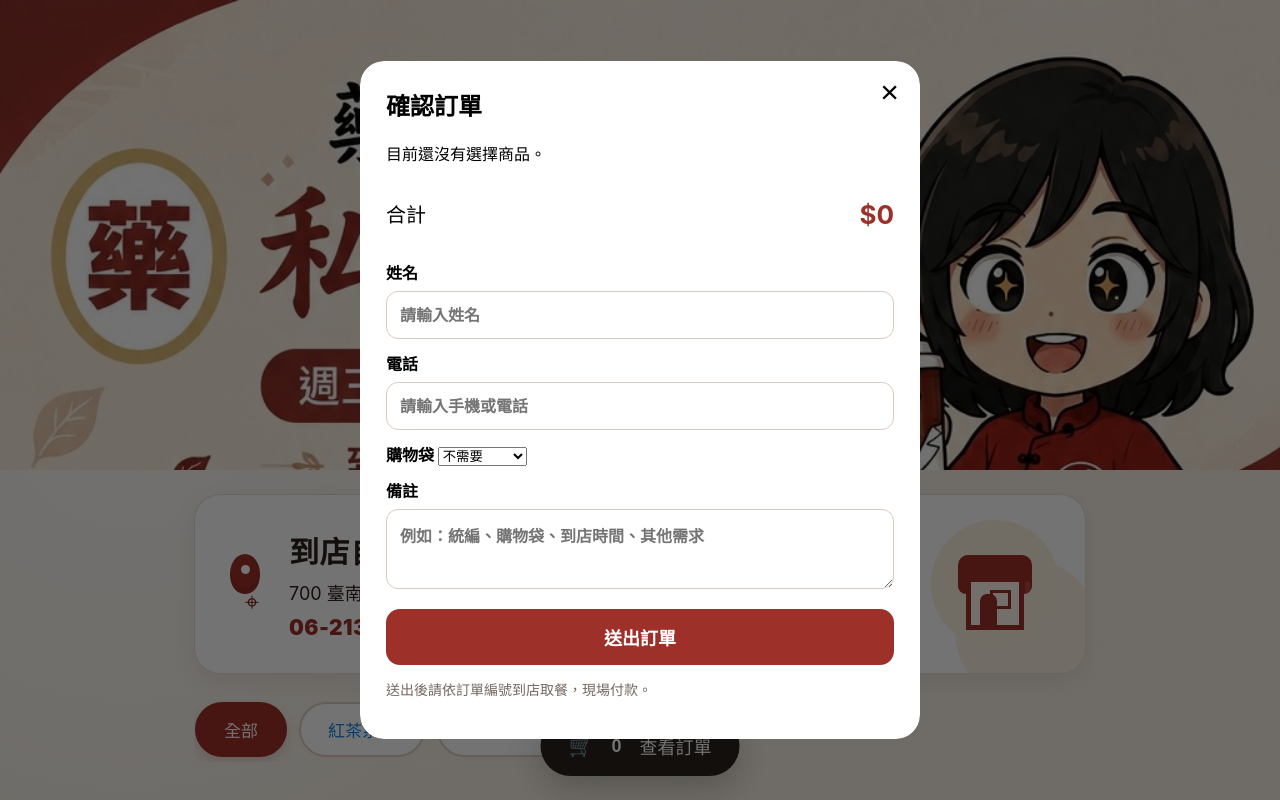
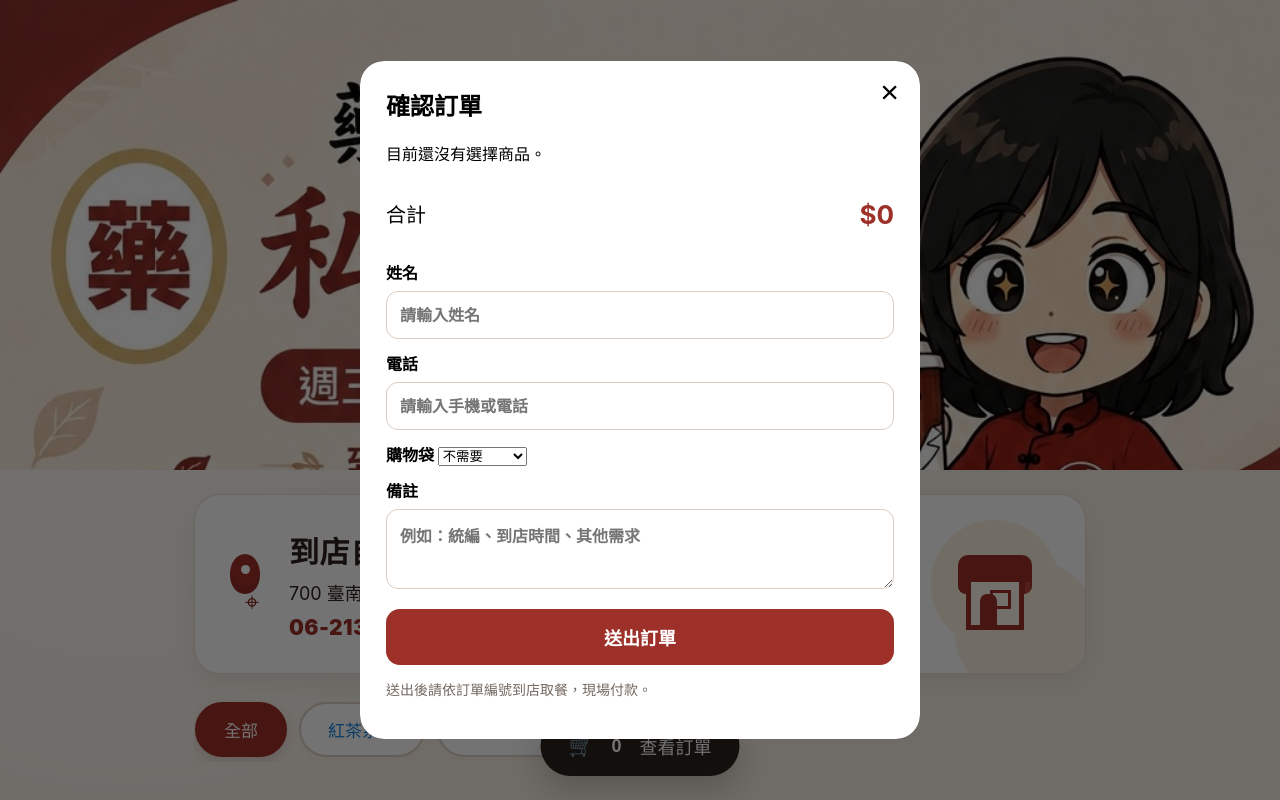
Before and after one commit to hu17an17-ops/pharmacists-tea-house3.0, a website: page public/index.html in a window 1280 px wide. Both pictures are taken after a click on the button "查看訂單". Shown: the top 800 px of the page. Drawn offline with Linux system fonts and the light colour scheme.

Commit message:
Update index.html

```diff
--- a/public/index.html
+++ b/public/index.html
@@ -72,7 +72,7 @@
     <option value="1">需要購物袋</option>
   </select>
 </label>
-      <label>備註<textarea name="note" maxlength="300" placeholder="例如：統編、購物袋、到店時間、其他需求"></textarea></label>
+      <label>備註<textarea name="note" maxlength="300" placeholder="例如：統編、到店時間、其他需求"></textarea></label>
       <button class="submit" type="submit">送出訂單</button>
     </form>
     <p class="cash-note">送出後請依訂單編號到店取餐，現場付款。</p>
```
